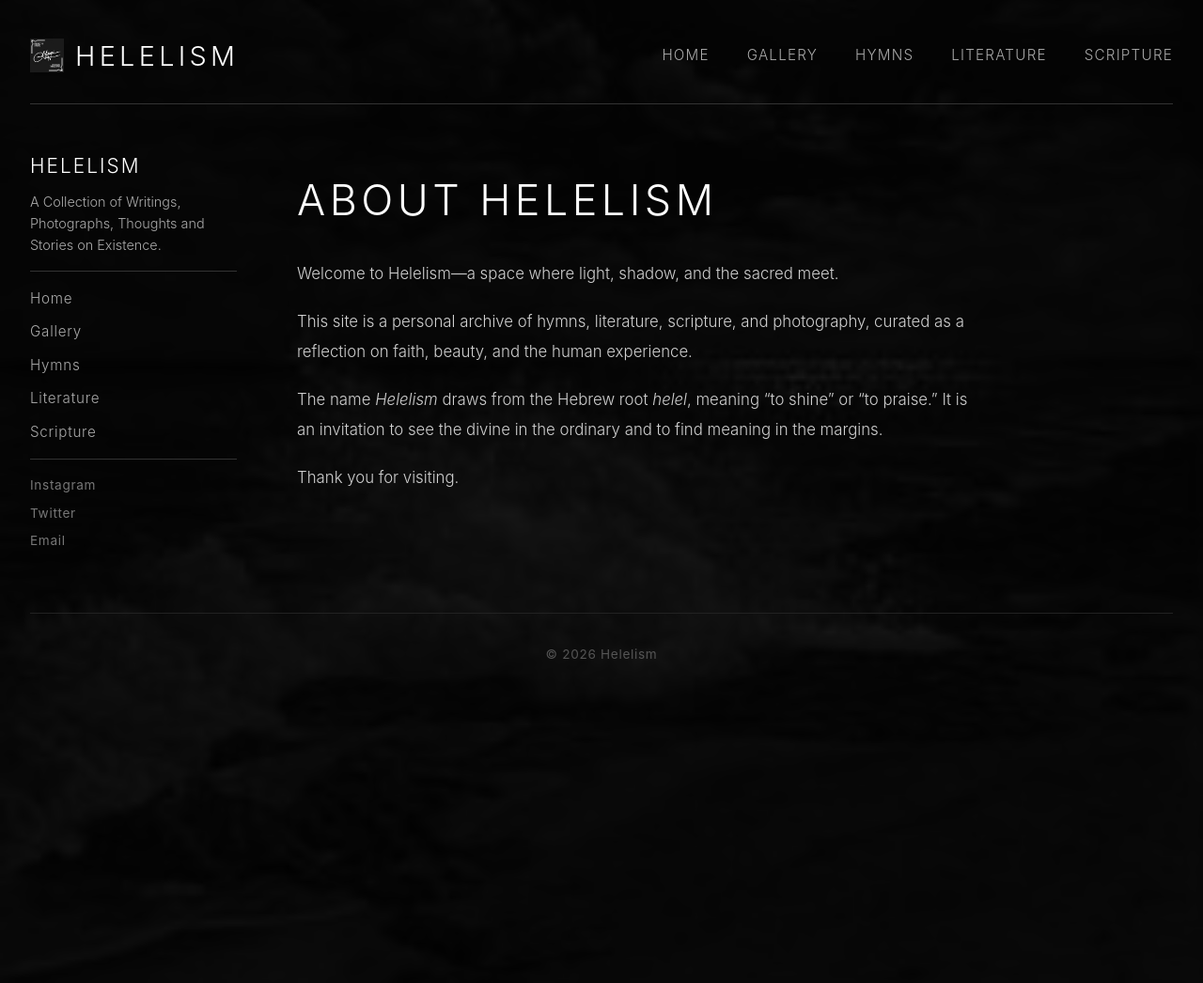
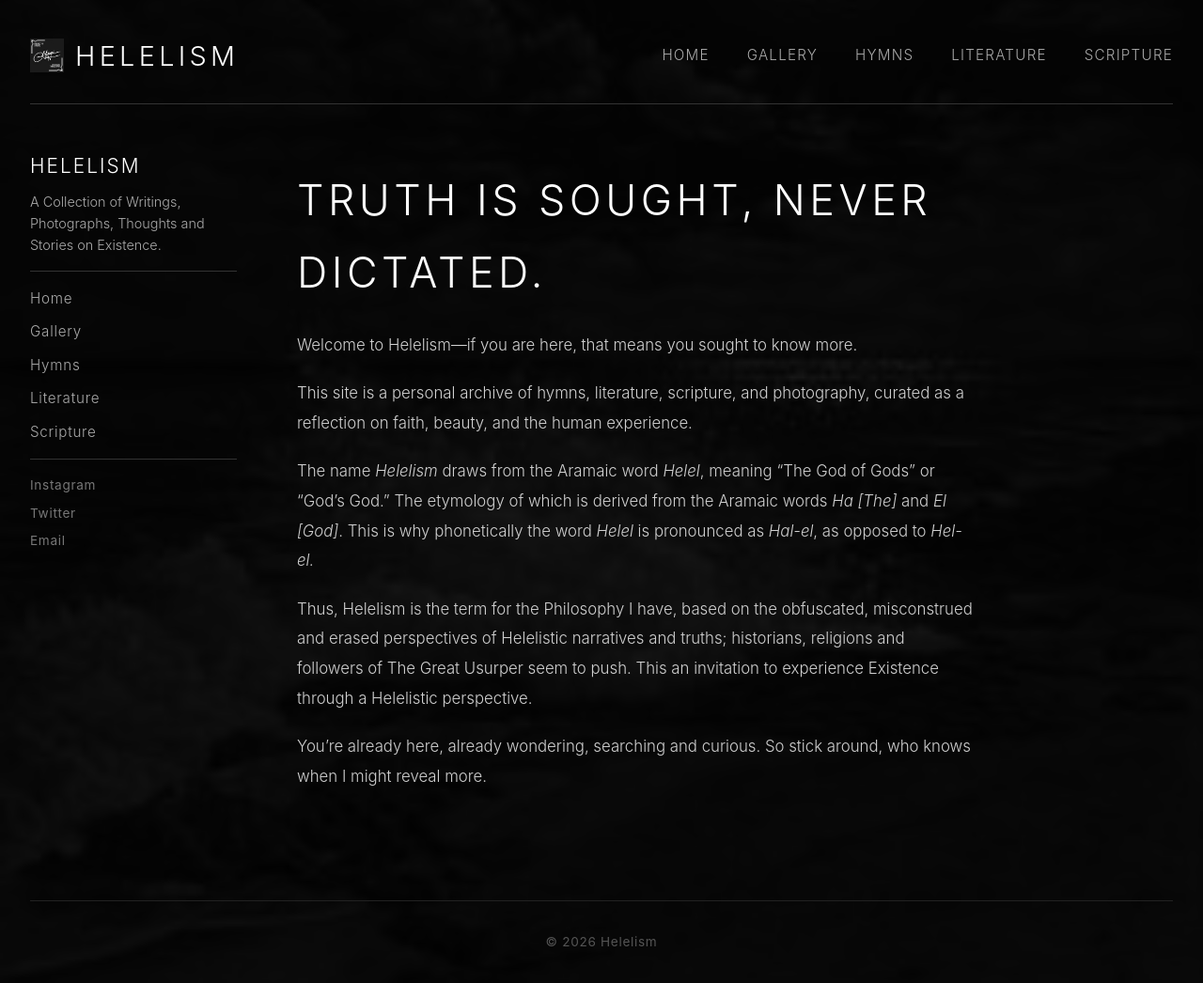
Before and after one commit to Mizuki-5055/Mizuki-5055.github.io, a Jekyll site: the page built from about.md, in a window 1280 px wide and 1047 px high. Shown: the whole window at 94% size. Built offline with Jekyll 4.4.1, drawn with Linux system fonts in a browser that asks for light colours.

Commit message:
Update About “about”

```diff
--- a/_data/about.yml
+++ b/_data/about.yml
@@ -1,9 +1,11 @@
-heading: "About Helelism"
-body: |
-  Welcome to Helelism—a space where light, shadow, and the sacred meet.
+heading: Truth is Sought, NEVER Dictated.
+body: |-
+  Welcome to Helelism—if you are here, that means you sought to know more.
 
   This site is a personal archive of hymns, literature, scripture, and photography, curated as a reflection on faith, beauty, and the human experience.
 
-  The name *Helelism* draws from the Hebrew root *helel*, meaning "to shine" or "to praise." It is an invitation to see the divine in the ordinary and to find meaning in the margins.
+  The name _Helelism_ draws from the Aramaic word _Helel_, meaning "The God of Gods" or "God's God." The etymology of which is derived from the Aramaic words _Ha [The]_  and _El [God]_. This is why phonetically the word _Helel_ is pronounced as _Hal-el_, as opposed to _Hel-el._
 
-  Thank you for visiting.
+  Thus, Helelism is the term for the Philosophy I have, based on the obfuscated, misconstrued and erased perspectives of Helelistic narratives and truths; historians, religions and followers of The Great Usurper seem to push. This an invitation to experience Existence through a Helelistic perspective.
+
+  You're already here, already wondering, searching and curious. So stick around, who knows when I might reveal more.
```
